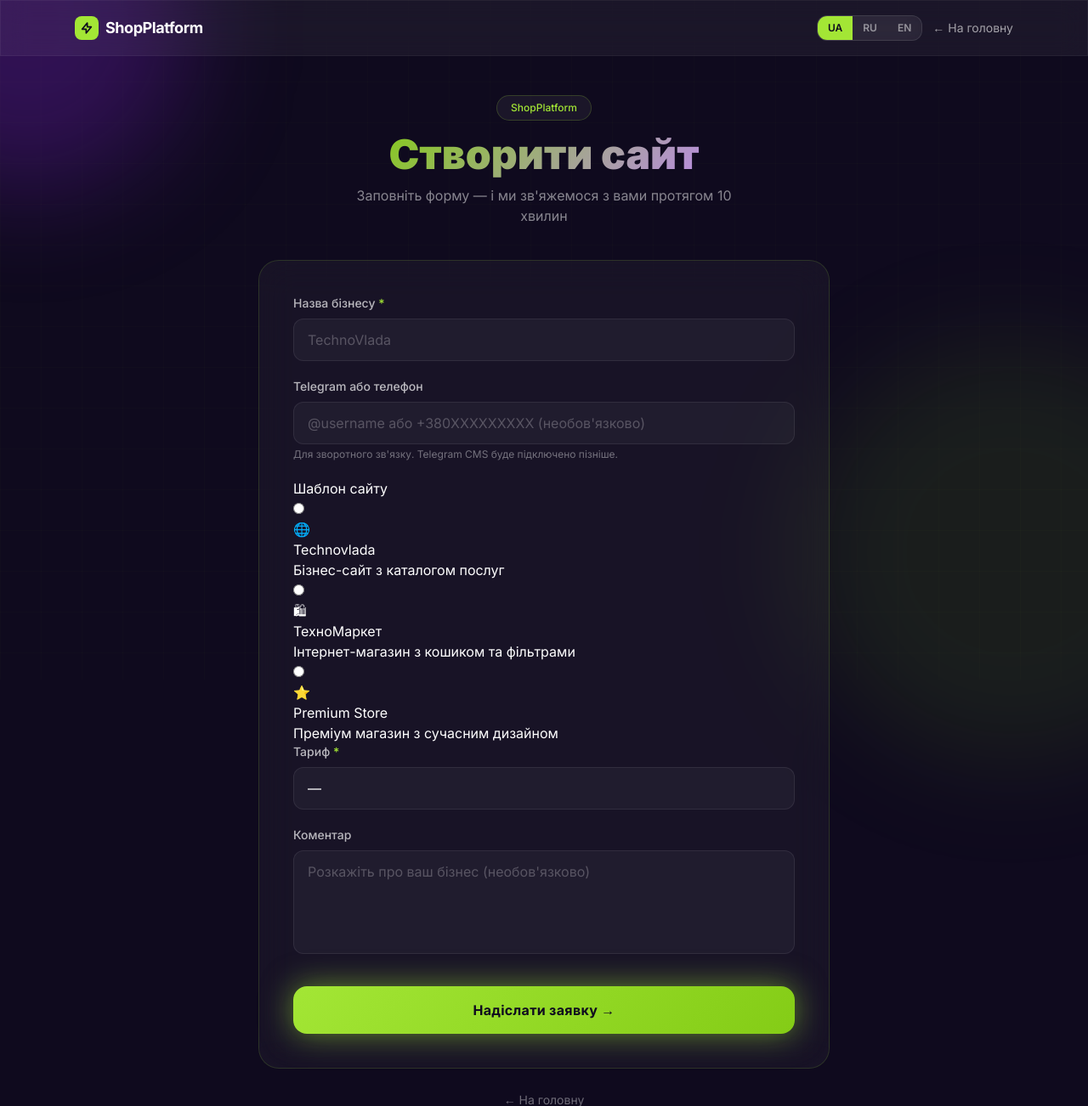
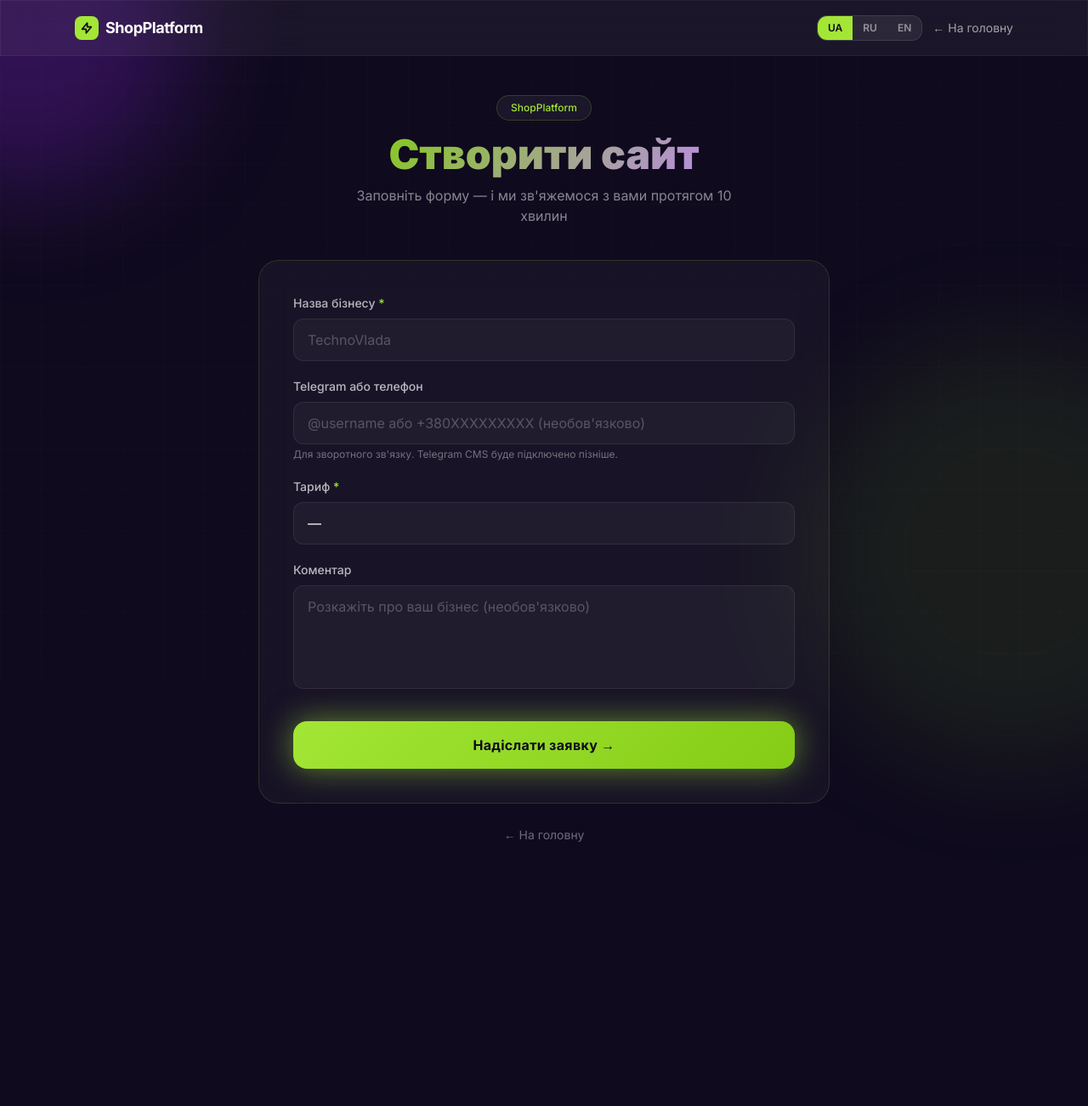
Before and after one commit to prostoArtemG/saas_platform, a FastAPI app: page /create-site in a window 1280 px wide. Shown: the top 1302 px of the page at 85% size. After the commit the page ends 991 px from the top, so only its background shows below. Run offline with FastAPI, Linux system fonts and the light colour scheme; parts of the project's set-up code (start-up, migrations or seed data) failed here and were passed over; some libraries are stand-ins or nearby versions.

Commit message:
тариф старт

```diff
--- a/app/site/routes.py
+++ b/app/site/routes.py
@@ -490,15 +490,24 @@ async def onboarding_success(
             if (sub and sub.expires_at) else "—"
         )
 
-        # Use client's own bot if available
-        if client.bot_username:
-            cms_url = f"https://t.me/{client.bot_username}"
+        platform_bot_username = getattr(
+            request.app.state, "platform_bot_username", None
+        )
+
+        # cms_url: shown when client already has admin connected (their own bot or platform bot)
+        # connect_cms_url: shown when admin_telegram_id is not yet set → deep link to connect
+        if client.admin_telegram_id is not None:
+            # Already connected — link to their bot or platform bot
+            if client.bot_username:
+                cms_url: str | None = f"https://t.me/{client.bot_username}"
+            else:
+                cms_url = f"https://t.me/{platform_bot_username}" if platform_bot_username else None
+            connect_cms_url: str | None = None
         else:
-            platform_bot_username = getattr(
-                request.app.state, "platform_bot_username", None
-            )
-            cms_url = (
-                f"https://t.me/{platform_bot_username}"
+            # Not connected yet — provide a deep-link to connect
+            cms_url = None
+            connect_cms_url = (
+                f"https://t.me/{platform_bot_username}?start=connect_{client.slug}"
                 if platform_bot_username else None
             )
 
@@ -519,6 +528,7 @@ async def onboarding_success(
         "plan": _clean(plan_name) or "",
         "trial_expires_at": _clean(trial_expires) or "",
         "cms_url": _clean(cms_url) if cms_url else None,
+        "connect_cms_url": _clean(connect_cms_url) if connect_cms_url else None,
         "dashboard_url": dashboard_url,
     }
 
--- a/templates/create_site.html
+++ b/templates/create_site.html
@@ -131,36 +131,8 @@
           <small class="block mt-1 text-white/40 text-xs">Для зворотного зв'язку. Telegram CMS буде підключено пізніше.</small>
         </div>
 
-        <!-- Site type -->
-        <div class="form-group">
-          <label>Шаблон сайту</label>
-          <div class="template-grid">
-            <label class="template-option">
-              <input type="radio" name="site_type" value="technovlada" required {% if form.site_type == 'technovlada' %}checked{% endif %}>
-              <div class="template-card">
-                <div class="template-icon">&#x1F310;</div>
-                <div class="template-name">Technovlada</div>
-                <div class="template-desc">Бізнес-сайт з каталогом послуг</div>
-              </div>
-            </label>
-            <label class="template-option">
-              <input type="radio" name="site_type" value="shop_bot" {% if form.site_type == 'shop_bot' %}checked{% endif %}>
-              <div class="template-card">
-                <div class="template-icon">&#128717;</div>
-                <div class="template-name">ТехноМаркет</div>
-                <div class="template-desc">Інтернет-магазин з кошиком та фільтрами</div>
-              </div>
-            </label>
-            <label class="template-option">
-              <input type="radio" name="site_type" value="premium_store" {% if form.site_type == 'premium_store' %}checked{% endif %}>
-              <div class="template-card">
-                <div class="template-icon">⭐</div>
-                <div class="template-name">Premium Store</div>
-                <div class="template-desc">Преміум магазин з сучасним дизайном</div>
-              </div>
-            </label>
-          </div>
-        </div>
+        <!-- site_type is fixed to shop_bot for Start plan -->
+        <input type="hidden" name="site_type" value="shop_bot" />
 
         <!-- Plan -->
         <div class="mb-5">
```
Also changed, not shown: app/bot/bot.py (+72 -5 lines), templates/onboarding_success.html (+8 -0 lines).
